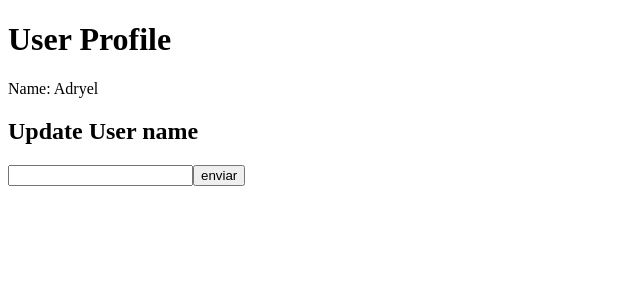
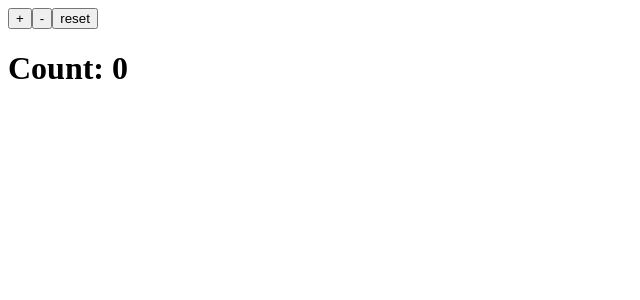
Before and after one commit to Adryel0713/Vite-React, a React (Vite) app: page / in a window 1280 px wide. Shown: the top 300 px of the page, without its empty margins (0-640 px from the left). Built offline with nearby package versions, Linux system fonts and the light colour scheme.

Commit message:
Ex: useReducer

```diff
--- a/src/App.jsx
+++ b/src/App.jsx
@@ -1,15 +1,31 @@
-import UpdateUser from "./Components/UpdateUser"
-import UserProfile from "./Components/UserProfile"
-import { UserProvider } from "./UserContext"
+import { useReducer } from "react";
 
+
+const reducer = (state, action) => {
+  switch(action.type){
+    case "+":
+      return { ...state, count: state.count + 1}
+    case "-":
+      return { ...state, count: state.count - 1}
+    case "reset":
+      return { ...state, count: 0}
+
+    default:
+      return state;
+  }
+}
 const App = () => {
 
+  const initialValue = {count: 0}
+  const [state,dispatch] = useReducer(reducer, initialValue);
 
   return (
-  <UserProvider>
-    <UserProfile />
-    <UpdateUser />
-  </UserProvider>
+  <div>
+    <button onClick={() => dispatch({type: "+"})}>+</button>
+    <button onClick={() => dispatch({type: "-"})}>-</button>
+    <button onClick={() => dispatch({type: "reset"})}>reset</button>
+    <h1>Count: {state.count}</h1>
+  </div>
   )
 }
 
--- a/src/Components/UpdateUser.jsx
+++ /dev/null
@@ -1,30 +0,0 @@
-import { useState, useContext } from "react"
-import { UserContext } from "../UserContext"
-
-const UpdateUser = () => {
-
-  const {updateUser} = useContext(UserContext)
-  const [newName, setNewName] = useState('')
-
-  const handleSubmit = e => {
-    e.preventDefault();
-
-    if(newName.trim()){
-      updateUser(newName)
-      setNewName("")
-    }
-  }
-
-  return (
-    <div>
-      <h2>Update User name</h2>
-      <form onSubmit={handleSubmit}>
-        <input type="text" value={newName} onChange={e => setNewName(e.target.value)} />
-
-        <button type="submit">enviar</button>
-      </form>
-    </div>
-  )
-}
-
-export default UpdateUser
--- a/src/Components/UserProfile.jsx
+++ /dev/null
@@ -1,16 +0,0 @@
-import { useContext } from "react"
-import { UserContext } from "../UserContext"
-
-const UserProfile = () => {
-
-    const {user} = useContext(UserContext)
-
-  return (
-    <div>
-      <h1>User Profile</h1>
-      <p>Name: {user.name}</p>
-    </div>
-  )
-}
-
-export default UserProfile
--- a/src/UserContext.jsx
+++ /dev/null
@@ -1,15 +0,0 @@
-import { createContext, useState } from "react"
-
-const UserContext = createContext()
-
-const UserProvider = ({children}) => {
-    const [user,setUser] = useState({name: "Adryel"})
-
-    const updateUser = (newUser) => {
-        setUser({name: newUser})
-    }
-
-  return <UserContext.Provider value={{user, updateUser}}>{children}</UserContext.Provider>
-}
-
-export { UserContext, UserProvider }
```
